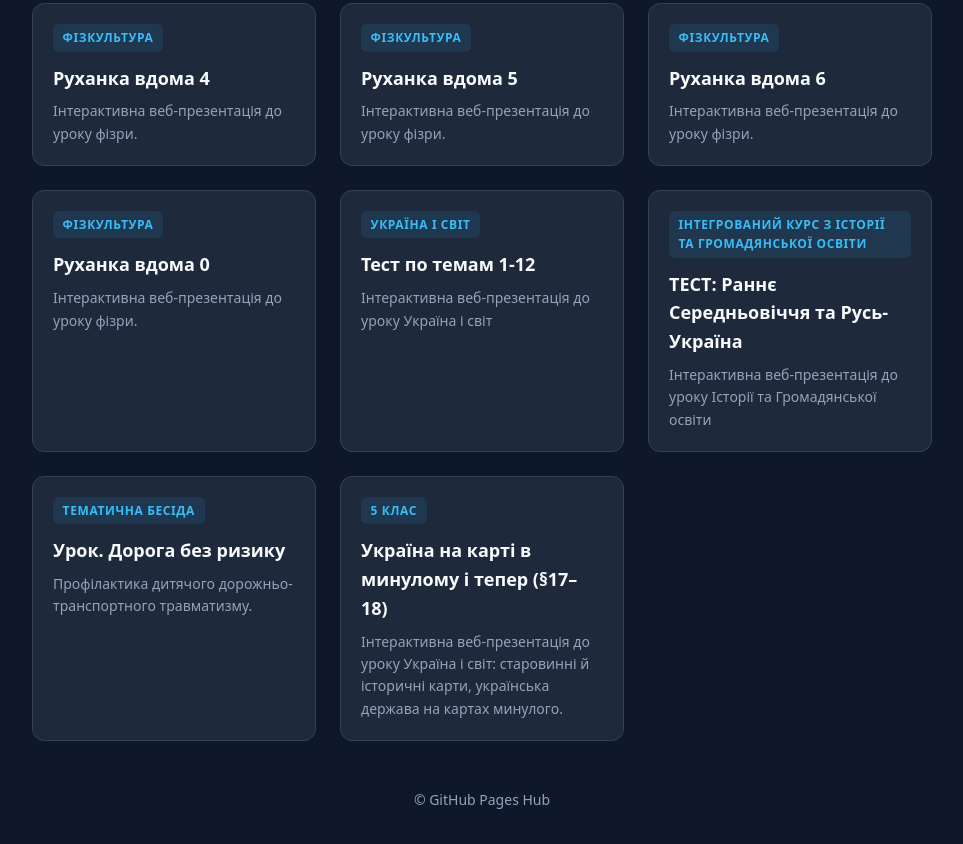
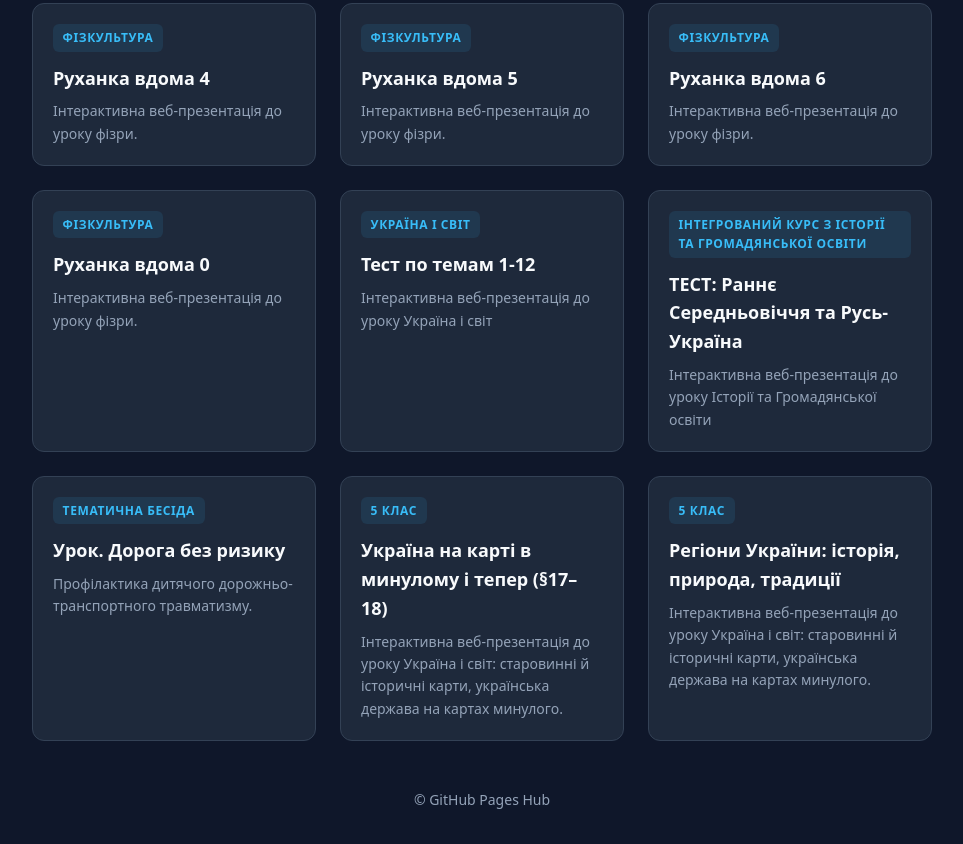
Before and after one commit to rbaidaiev-maker/lessons, a plain HTML site: page index.html in a window 1280 px wide. Shown: the part 1237-2081 px from the top of the page, without its empty margins (158-1121 px from the left). Drawn offline with Linux system fonts and the light colour scheme.

Commit message:
Update index.html

```diff
--- a/index.html
+++ b/index.html
@@ -285,6 +285,13 @@
           <p class="card-desc">Інтерактивна веб-презентація до уроку Україна і світ: старовинні й історичні карти, українська держава на картах минулого.</p>
         </div>
       </a>
+      <a href="./Uh_5g_karty_19-20/" class="card">
+        <div>
+          <span class="badge">5 клас</span>
+          <h2 class="card-title">Регіони України: історія, природа, традиції</h2>
+          <p class="card-desc">Інтерактивна веб-презентація до уроку Україна і світ: старовинні й історичні карти, українська держава на картах минулого.</p>
+        </div>
+      </a>
       <!-- Сюди можна буде додавати наступні уроки за аналогією:
       <a href="./назва-папки/" class="card">
         <div>
```
